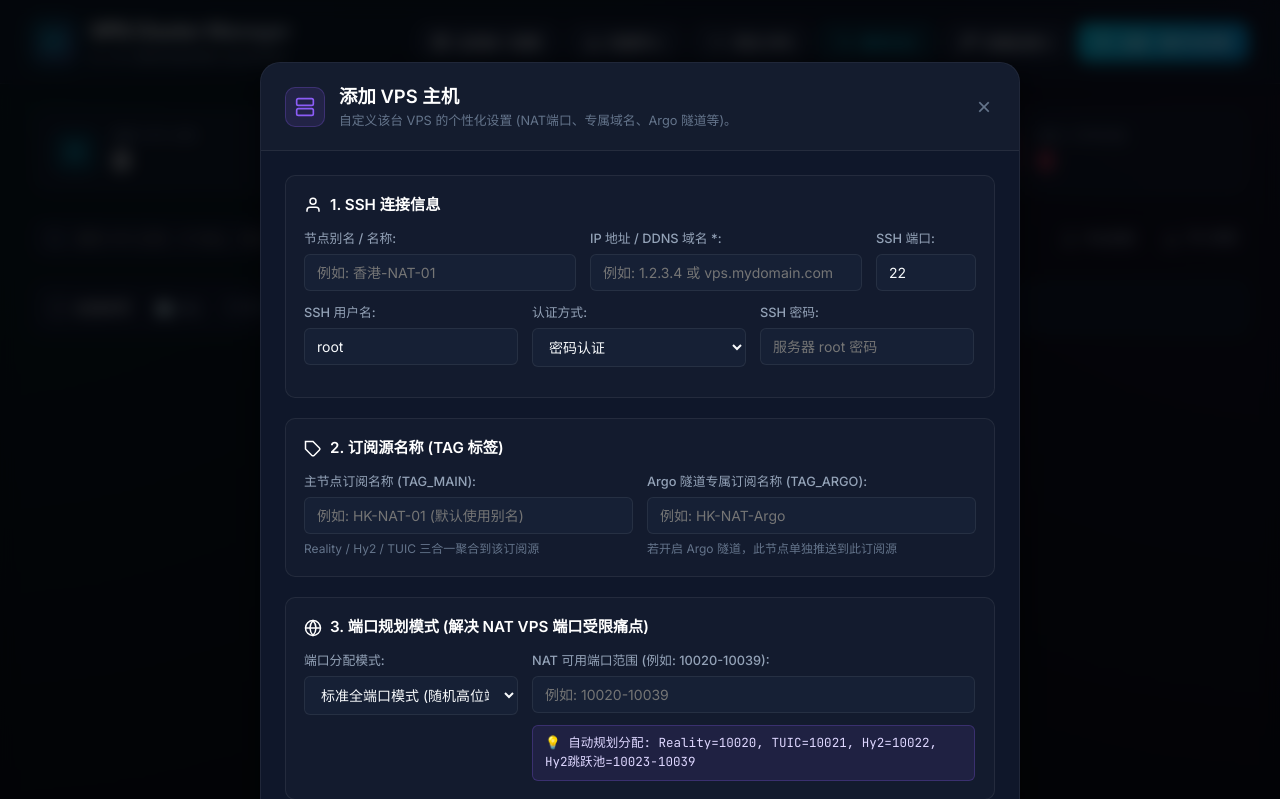
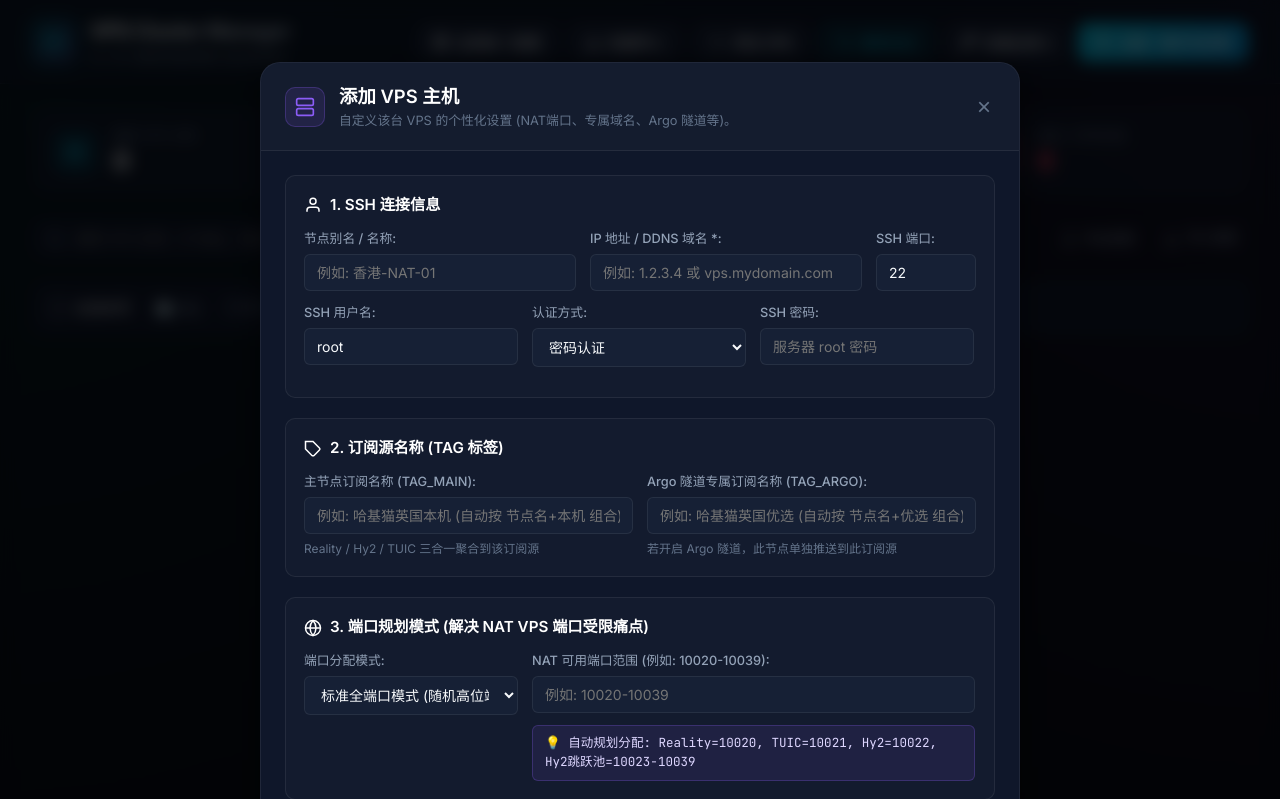
Before and after one commit to kzhx666/vps-cluster-manager, a Flask app: page / in a window 1280 px wide, after a click on "添加第一台 VPS". Shown: the top 799 px of the page. Run offline with Flask 3, Linux system fonts and the light colour scheme; data that the repository does not hold is empty.

Commit message:
fix: robust saveServer click handling with feedback, auto-sync tag_main (name+本机) and tag_argo (name+优选), and add cache busting

```diff
--- a/app.py
+++ b/app.py
@@ -615,8 +615,8 @@ def deploy_server_worker(task_id, server_id):
         push_token = global_cfg.get("push_token", "")
         auto_push = 1 if global_cfg.get("auto_push", True) else 0
 
-        tag_main = server.get("tag_main", "").strip() or server_name
-        tag_argo = server.get("tag_argo", "").strip() or f"{tag_main}-Argo"
+        tag_main = server.get("tag_main", "").strip() or f"{server_name}本机"
+        tag_argo = server.get("tag_argo", "").strip() or f"{server_name}优选"
 
         custom_domain = server.get("domain", "").strip()
         cf_dns_token = global_cfg.get("cf_dns_token", "").strip()
@@ -730,7 +730,7 @@ rm -f /tmp/sb_install.sh
 # ------------------------------------------------------------------------------
 @app.route('/')
 def index():
-    return render_template('index.html')
+    return render_template('index.html', js_version=int(time.time()))
 
 # ------------------------------------------------------------------------------
 # Routes: Config Management
@@ -784,17 +784,21 @@ def add_server():
         return jsonify({"success": False, "message": "VPS IP 或域名不能为空"}), 400
 
     server_id = str(uuid.uuid4())
+    srv_name = (data.get('name') or host).strip()
+    tag_main = (data.get('tag_main') or '').strip() or f"{srv_name}本机"
+    tag_argo = (data.get('tag_argo') or '').strip() or f"{srv_name}优选"
+
     server = {
         "id": server_id,
-        "name": (data.get('name') or host).strip(),
+        "name": srv_name,
         "host": host,
         "port": int(data.get('port') or 22),
         "user": (data.get('user') or 'root').strip(),
         "auth_type": data.get('auth_type', 'password'),
         "password": data.get('password', ''),
         "private_key": data.get('private_key', ''),
-        "tag_main": data.get('tag_main', '').strip(),
-        "tag_argo": data.get('tag_argo', '').strip(),
+        "tag_main": tag_main,
+        "tag_argo": tag_argo,
         "port_mode": data.get('port_mode', 'auto'),
         "port_range": data.get('port_range', '').strip(),
         "domain": data.get('domain', '').strip(),
@@ -815,7 +819,7 @@ def add_server():
 def update_server(server_id):
     data = request.get_json() or {}
     cfg = load_config()
-    server = next((s for s in cfg.get("servers", []) if s.get("id") == server_id), None)
+    server = next((s for s in cfg.get("servers", []) if str(s.get("id")) == str(server_id)), None)
     if not server:
         return jsonify({"success": False, "message": "服务器不存在"}), 404
 
@@ -832,8 +836,19 @@ def update_server(server_id):
                 server[field] = bool(data[field])
             elif field == 'argo_token':
                 server[field] = clean_argo_token(data[field])
+            elif field == 'name':
+                server['name'] = str(data['name']).strip() or server.get('host', '')
+            elif field == 'tag_main':
+                server['tag_main'] = str(data['tag_main']).strip() or f"{server.get('name', server.get('host'))}本机"
+            elif field == 'tag_argo':
+                server['tag_argo'] = str(data['tag_argo']).strip() or f"{server.get('name', server.get('host'))}优选"
             else:
                 server[field] = data[field]
+
+    if not server.get('tag_main'):
+        server['tag_main'] = f"{server.get('name', server.get('host'))}本机"
+    if not server.get('tag_argo'):
+        server['tag_argo'] = f"{server.get('name', server.get('host'))}优选"
 
     save_config(cfg)
     return jsonify({"success": True, "data": server})
--- a/static/js/main.js
+++ b/static/js/main.js
@@ -577,6 +577,24 @@ document.addEventListener('DOMContentLoaded', () => {
     srvArgoToken.addEventListener('blur', handleArgoTokenCleanup);
   }
 
+  // Auto-sync tags from VPS Name/Host (VPS名+本机, VPS名+优选)
+  const srvNameEl = document.getElementById('srv-name');
+  const srvHostEl = document.getElementById('srv-host');
+  const srvTagMainEl = document.getElementById('srv-tag-main');
+  const srvTagArgoEl = document.getElementById('srv-tag-argo');
+
+  function syncTagInputs() {
+    const base = srvNameEl.value.trim() || (srvHostEl ? srvHostEl.value.trim() : '');
+    if (base) {
+      srvTagMainEl.value = base + '本机';
+      srvTagArgoEl.value = base + '优选';
+    }
+  }
+  srvNameEl?.addEventListener('input', syncTagInputs);
+  srvHostEl?.addEventListener('input', () => {
+    if (!srvNameEl.value.trim()) syncTagInputs();
+  });
+
   // Auth type toggle
   const srvAuthType = document.getElementById('srv-auth-type');
   if (srvAuthType) {
@@ -690,8 +708,9 @@ function openServerModal(serverId = null) {
   document.getElementById('edit-server-id').value = serverId || '';
 
   if (isEdit) {
-    const server = (state.config.servers || []).find(s => s.id === serverId);
+    const server = (state.config.servers || []).find(s => String(s.id) === String(serverId));
     if (!server) return;
+    const baseName = server.name || server.host || '';
     document.getElementById('srv-name').value = server.name || '';
     document.getElementById('srv-host').value = server.host || '';
     document.getElementById('srv-port').value = server.port || 22;
@@ -700,8 +719,8 @@ function openServerModal(serverId = null) {
     document.getElementById('srv-password').value = server.password || '';
     document.getElementById('srv-key').value = server.private_key || '';
 
-    document.getElementById('srv-tag-main').value = server.tag_main || '';
-    document.getElementById('srv-tag-argo').value = server.tag_argo || '';
+    document.getElementById('srv-tag-main').value = server.tag_main || (baseName ? baseName + '本机' : '');
+    document.getElementById('srv-tag-argo').value = server.tag_argo || (baseName ? baseName + '优选' : '');
 
     document.getElementById('srv-port-mode').value = server.port_mode || 'auto';
     document.getElementById('srv-port-range').value = server.port_range || '';
@@ -792,25 +811,40 @@ function updateNatPreview() {
 }
 
 async function saveServer() {
-  const serverId = document.getElementById('edit-server-id').value;
+  const saveBtn = document.getElementById('btn-save-server');
+  const origBtnText = saveBtn ? saveBtn.innerHTML : '保存服务器';
+  if (saveBtn) {
+    saveBtn.disabled = true;
+    saveBtn.innerHTML = '<span class="status-dot pulsing" style="margin-right:4px;"></span>保存中...';
+  }
+
+  try {
+    const serverId = (document.getElementById('edit-server-id').value || '').trim();
     const isEdit = !!serverId;
     const host = document.getElementById('srv-host').value.trim();
 
     if (!host) {
       showToast('请输入 VPS IP 或域名', 'error');
+      if (saveBtn) { saveBtn.disabled = false; saveBtn.innerHTML = origBtnText; }
       return;
     }
 
+    const srvName = document.getElementById('srv-name').value.trim() || host;
+    let tagMain = document.getElementById('srv-tag-main').value.trim();
+    let tagArgo = document.getElementById('srv-tag-argo').value.trim();
+    if (!tagMain) tagMain = srvName + '本机';
+    if (!tagArgo) tagArgo = srvName + '优选';
+
     const payload = {
-    name: document.getElementById('srv-name').value.trim() || host,
+      name: srvName,
       host: host,
       port: parseInt(document.getElementById('srv-port').value) || 22,
       user: document.getElementById('srv-user').value.trim() || 'root',
       auth_type: document.getElementById('srv-auth-type').value,
       password: document.getElementById('srv-password').value,
       private_key: document.getElementById('srv-key').value,
-    tag_main: document.getElementById('srv-tag-main').value.trim(),
-    tag_argo: document.getElementById('srv-tag-argo').value.trim(),
+      tag_main: tagMain,
+      tag_argo: tagArgo,
       port_mode: document.getElementById('srv-port-mode').value,
       port_range: document.getElementById('srv-port-range').value.trim(),
       domain: document.getElementById('srv-domain').value.trim(),
@@ -822,7 +856,6 @@ async function saveServer() {
 
     const endpoint = isEdit ? `/api/server/update/${serverId}` : '/api/server/add';
 
-  try {
     const res = await fetch(endpoint, {
       method: 'POST',
       headers: { 'Content-Type': 'application/json' },
@@ -832,18 +865,26 @@ async function saveServer() {
     if (data.success) {
       showToast(isEdit ? 'VPS 配置更新成功！' : 'VPS 添加成功！', 'success');
       closeModal('modal-server-edit');
-      loadConfig();
+      await loadConfig();
     } else {
       showToast(`保存失败: ${data.message}`, 'error');
     }
   } catch (err) {
     showToast(`保存出错: ${err.message}`, 'error');
+  } finally {
+    if (saveBtn) {
+      saveBtn.disabled = false;
+      saveBtn.innerHTML = origBtnText;
     }
   }
+}
+window.saveServer = saveServer;
+window.openServerModal = openServerModal;
 
 function editServer(serverId) {
   openServerModal(serverId);
 }
+window.editServer = editServer;
 
 async function deleteServer(serverId) {
   const s = (state.config.servers || []).find(i => i.id === serverId);
--- a/templates/index.html
+++ b/templates/index.html
@@ -393,12 +393,12 @@
           <div class="form-row">
             <div class="form-group col-6">
               <label for="srv-tag-main">主节点订阅名称 (TAG_MAIN):</label>
-              <input type="text" id="srv-tag-main" placeholder="例如: HK-NAT-01 (默认使用别名)">
+              <input type="text" id="srv-tag-main" placeholder="例如: 哈基猫英国本机 (自动按 节点名+本机 组合)">
               <span class="input-tip">Reality / Hy2 / TUIC 三合一聚合到该订阅源</span>
             </div>
             <div class="form-group col-6">
               <label for="srv-tag-argo">Argo 隧道专属订阅名称 (TAG_ARGO):</label>
-              <input type="text" id="srv-tag-argo" placeholder="例如: HK-NAT-Argo">
+              <input type="text" id="srv-tag-argo" placeholder="例如: 哈基猫英国优选 (自动按 节点名+优选 组合)">
               <span class="input-tip">若开启 Argo 隧道，此节点单独推送到此订阅源</span>
             </div>
           </div>
@@ -480,7 +480,7 @@
 
       <div class="modal-footer">
         <button class="btn btn-secondary" onclick="closeModal('modal-server-edit')">取消</button>
-        <button id="btn-save-server" class="btn btn-primary">保存服务器</button>
+        <button id="btn-save-server" class="btn btn-primary" onclick="saveServer()">保存服务器</button>
       </div>
     </div>
   </div>
@@ -696,6 +696,6 @@
     </div>
   </aside>
 
-  <script src="/static/js/main.js"></script>
+  <script src="/static/js/main.js?v={{ js_version or '2.2' }}"></script>
 </body>
 </html>
```
Lines whose indentation alone changed are shown as unchanged.
